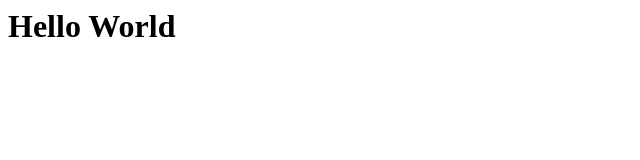
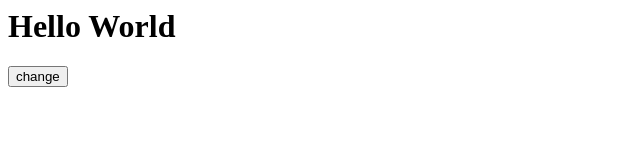
Before and after one commit to poojabanjare/demo-Repositery, a plain HTML site: page Index.html in a window 1280 px wide. Shown: the whole page, without its empty margins (0-640 px from the left). Drawn offline with Linux system fonts and the light colour scheme.

Commit message:
change button add

```diff
--- a/Index.html
+++ b/Index.html
@@ -1 +1,2 @@
 <h1>Hello World</h1>
+<button>change</button>
```
